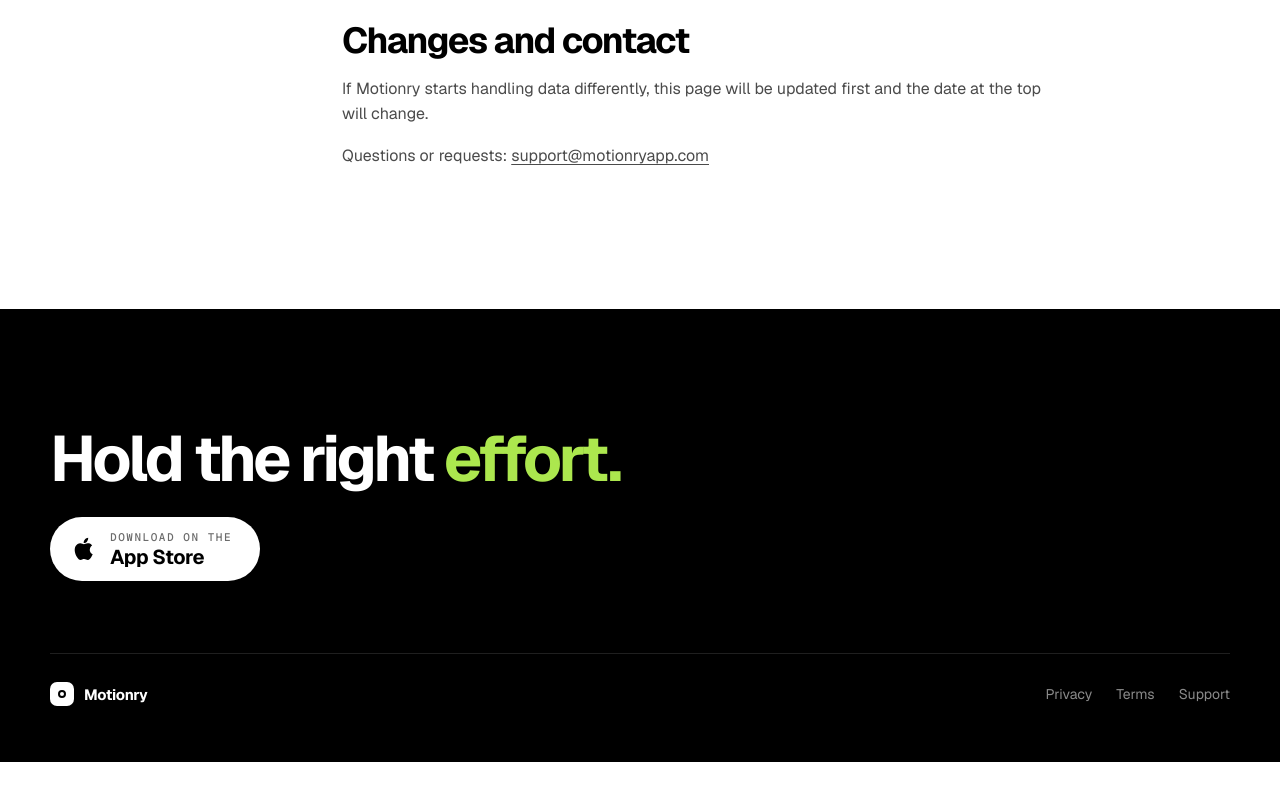
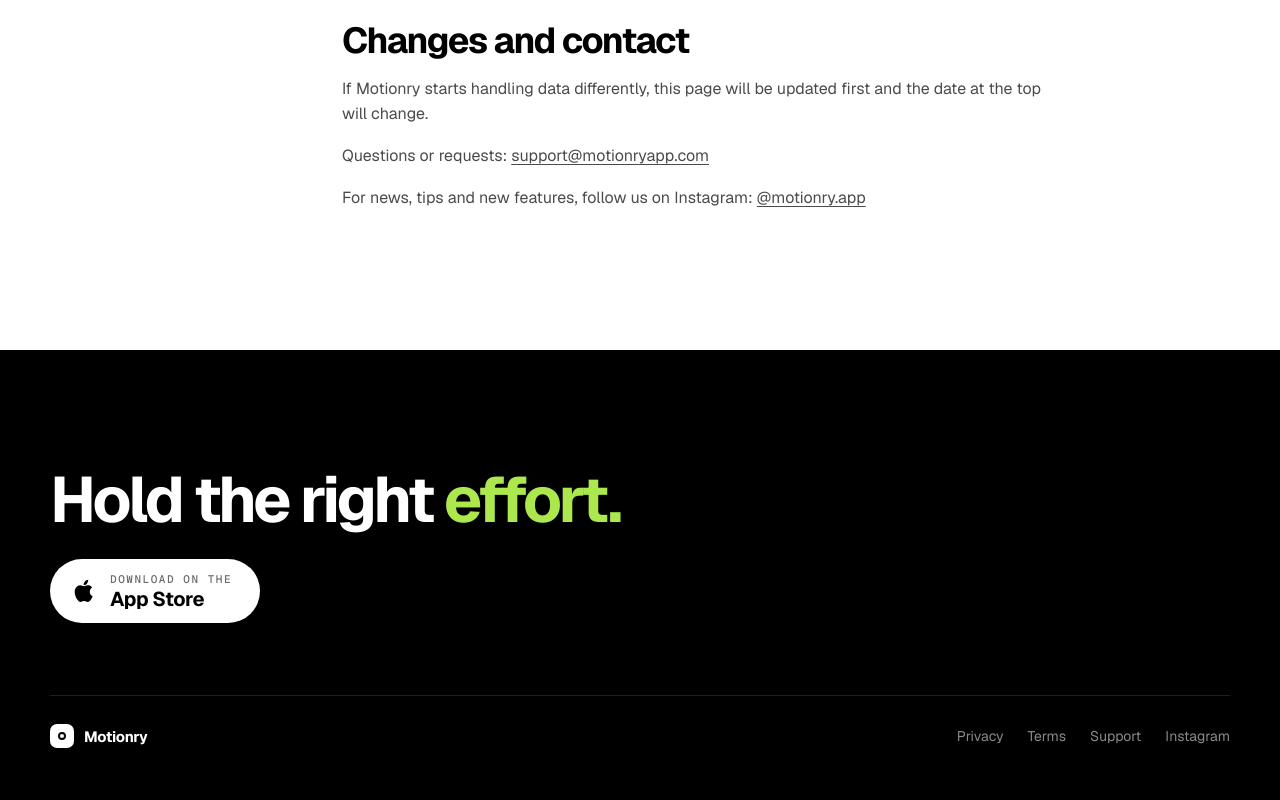
Before and after one commit to henaifous/motionryapp, a plain HTML site: page privacy.html in a window 1280 px wide. Shown: the part 5038-5838 px from the top of the page. Before the commit the page ends 5800 px from the top, so only its background shows below. Drawn offline with nearby package versions, Linux system fonts and the light colour scheme.

Commit message:
feat: add instagram account

```diff
--- a/privacy.html
+++ b/privacy.html
@@ -224,6 +224,7 @@
           <h2>Changes and contact</h2>
           <p>If Motionry starts handling data differently, this page will be updated first and the date at the top will change.</p>
           <p>Questions or requests: <a href="mailto:support@motionryapp.com">support@motionryapp.com</a></p>
+          <p>For news, tips and new features, follow us on Instagram: <a href="https://www.instagram.com/motionry.app/" target="_blank" rel="noopener">@motionry.app</a></p>
         </section>
 
       </div>
@@ -252,6 +253,7 @@
           <a href="privacy.html" aria-current="page">Privacy</a>
           <a href="#">Terms</a>
           <a href="mailto:support@motionryapp.com">Support</a>
+          <a href="https://www.instagram.com/motionry.app/" target="_blank" rel="noopener">Instagram</a>
         </nav>
       </footer>
     </div>
```
Also changed, not shown: index.html (+1 -0 lines).
